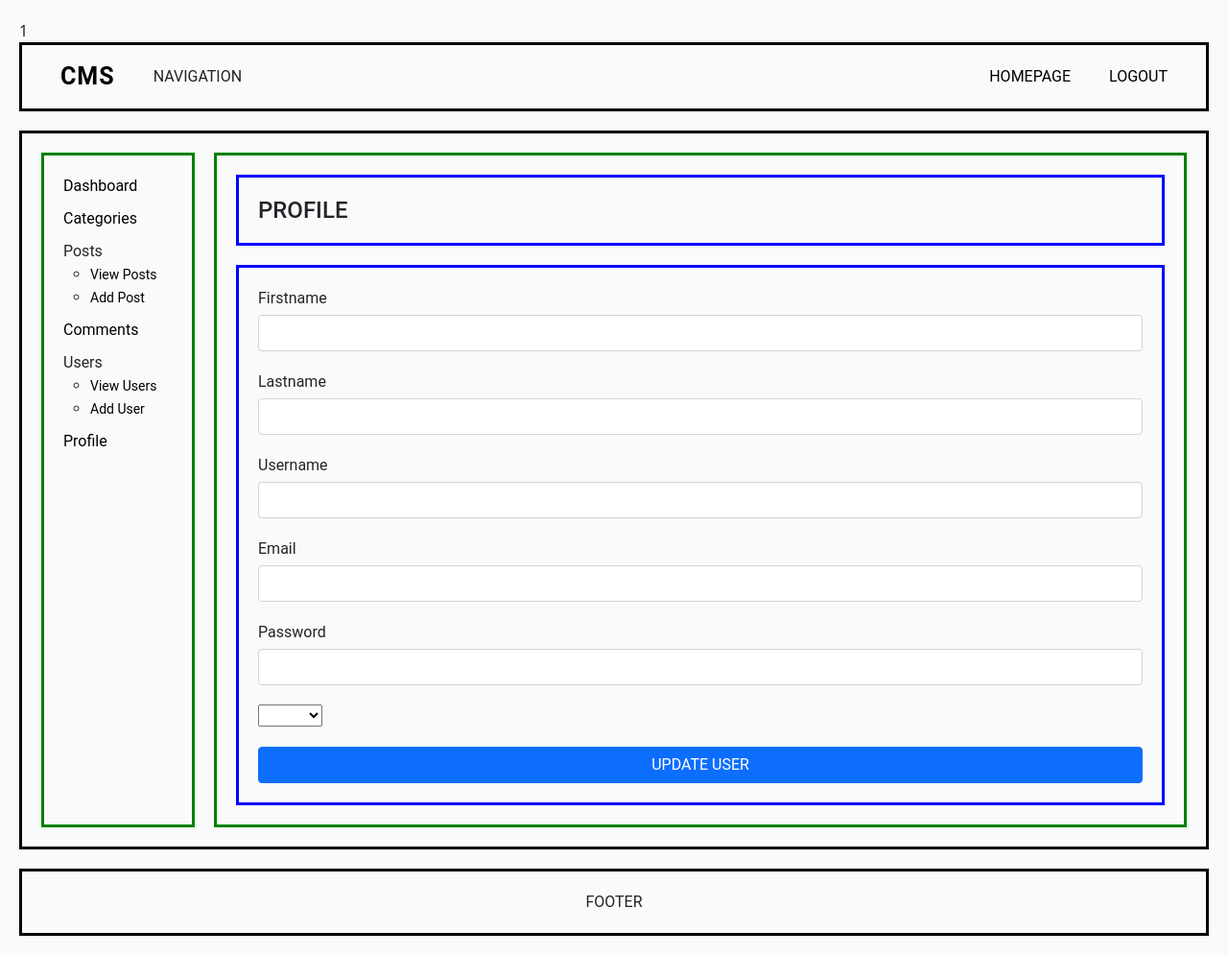
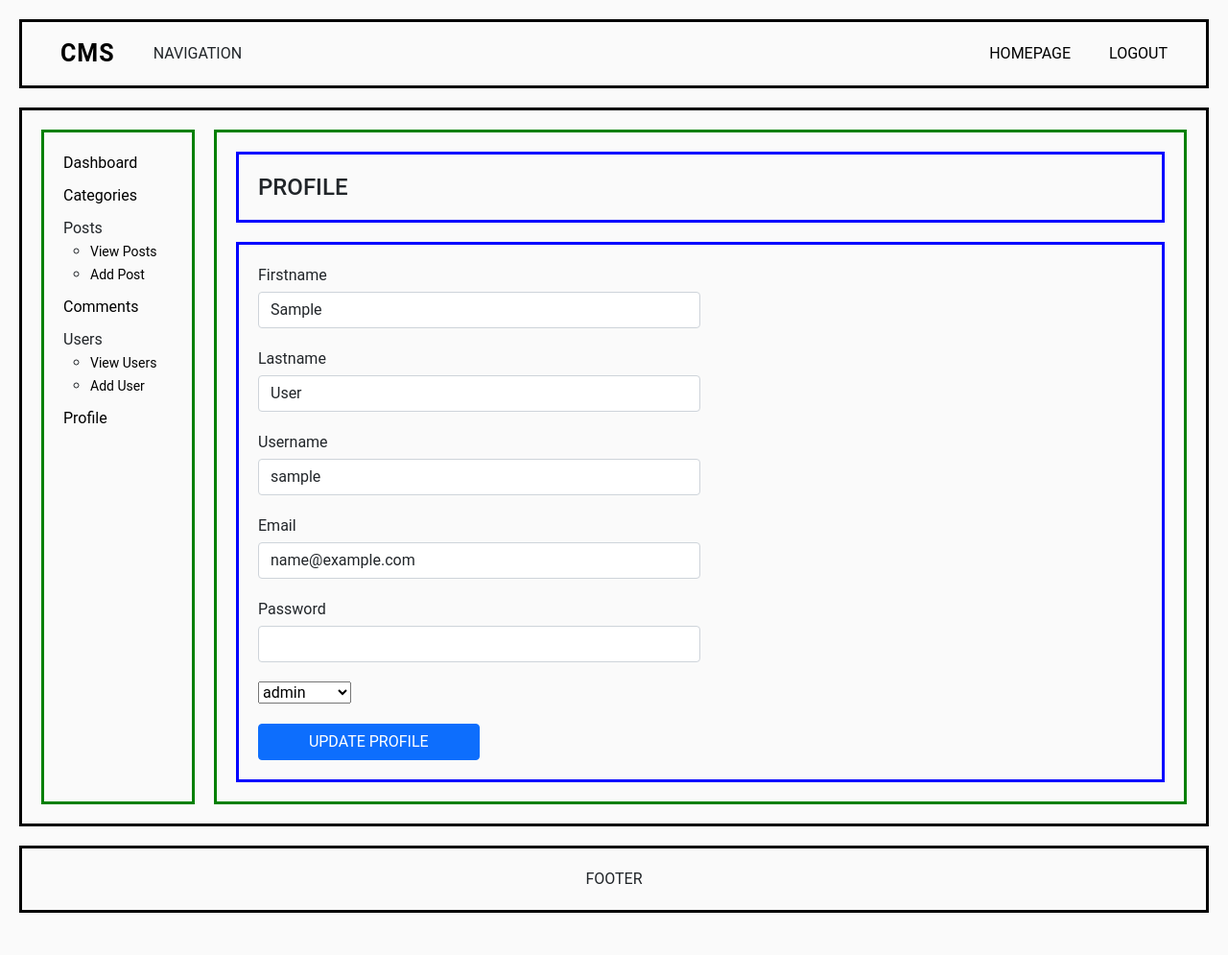
Before and after one commit to touzaelhassan/CMS-USING-PHP-PROCEDURAL, a PHP site: page /admin/profile.php in a window 1280 px wide. Shown: the whole page at 96% size. After the commit the page ends 951 px from the top, so only its background shows below. Run offline with PHP 8.4, Linux system fonts and the light colour scheme; the visitor is signed in with stand-in values (Sample User, id 1); tables that the repository leaves empty or names only in its code hold one stand-in row (values such as "Sample post"); data that the repository does not hold is empty.

Commit message:
display and update user data on profile page

```diff
--- a/admin/includes/update_user.php
+++ b/admin/includes/update_user.php
@@ -22,7 +22,7 @@
 
 <h2 class="users__title">Edit User</h2>
 <div class="users__content">
-  <form action="" method="POST" class="user__form" enctype="multipart/form-data">
+  <form action="" method="POST" class="user__form w-50" enctype="multipart/form-data">
     <div class="form-group">
       <label>Firstname</label>
       <input type="text" class="form-control" value="<?php echo $user["first_name"]; ?>" name="first_name">
@@ -54,6 +54,6 @@
         <?php } ?>
       </select>
     </div>
-    <input type="submit" class="btn btn-primary px-4" name="update_user" value="UPDATE USER">
+    <input type="submit" class="btn btn-primary px-4 w-50" name="update_user" value="UPDATE USER">
   </form>
 </div>
--- a/admin/includes/view_users.php
+++ b/admin/includes/view_users.php
@@ -11,11 +11,13 @@
   if (isset($_GET["admin"])) {
     $user_id = $_GET["admin"];
     user_to_admin($user_id);
+    header("location: users.php");
   }
 
   if (isset($_GET["subscriber"])) {
     $user_id = $_GET["subscriber"];
     user_to_subscriber($user_id);
+    header("location: users.php");
   }
 
 
--- a/admin/profile.php
+++ b/admin/profile.php
@@ -4,7 +4,23 @@
 
   if (isset($_SESSION['user_id'])) {
     $user_id = $_SESSION['user_id'];
-    echo $user_id;
+    $user = get_user_by_id($user_id);
+  }
+
+  ?>
+  <?php
+
+  if (isset($_POST["update_profile"])) {
+
+    $user_name = $_POST["user_name"];
+    $user_password = $_POST["user_password"];
+    $first_name = $_POST["first_name"];
+    $last_name = $_POST["last_name"];
+    $user_email = $_POST["user_email"];
+    $user_role = $_POST["user_role"];
+
+    update_user($user_id, $user_name, $user_password, $user_email, $first_name, $last_name, $user_role);
+    header("location: users.php");
   }
 
   ?>
@@ -21,7 +37,7 @@
       </div>
       <div class="dashboard__content">
 
-        <form action="" method="POST" class="user__form" enctype="multipart/form-data">
+        <form action="" method="POST" class="user__form w-50" enctype="multipart/form-data">
           <div class="form-group">
             <label>Firstname</label>
             <input type="text" class="form-control" value="<?php echo $user["first_name"]; ?>" name="first_name">
@@ -53,7 +69,7 @@
               <?php } ?>
             </select>
           </div>
-          <input type="submit" class="btn btn-primary px-4" name="update_user" value="UPDATE USER">
+          <input type="submit" class="btn btn-primary px-4 w-50" name="update_profile" value="UPDATE PROFILE">
         </form>
 
       </div>
```
